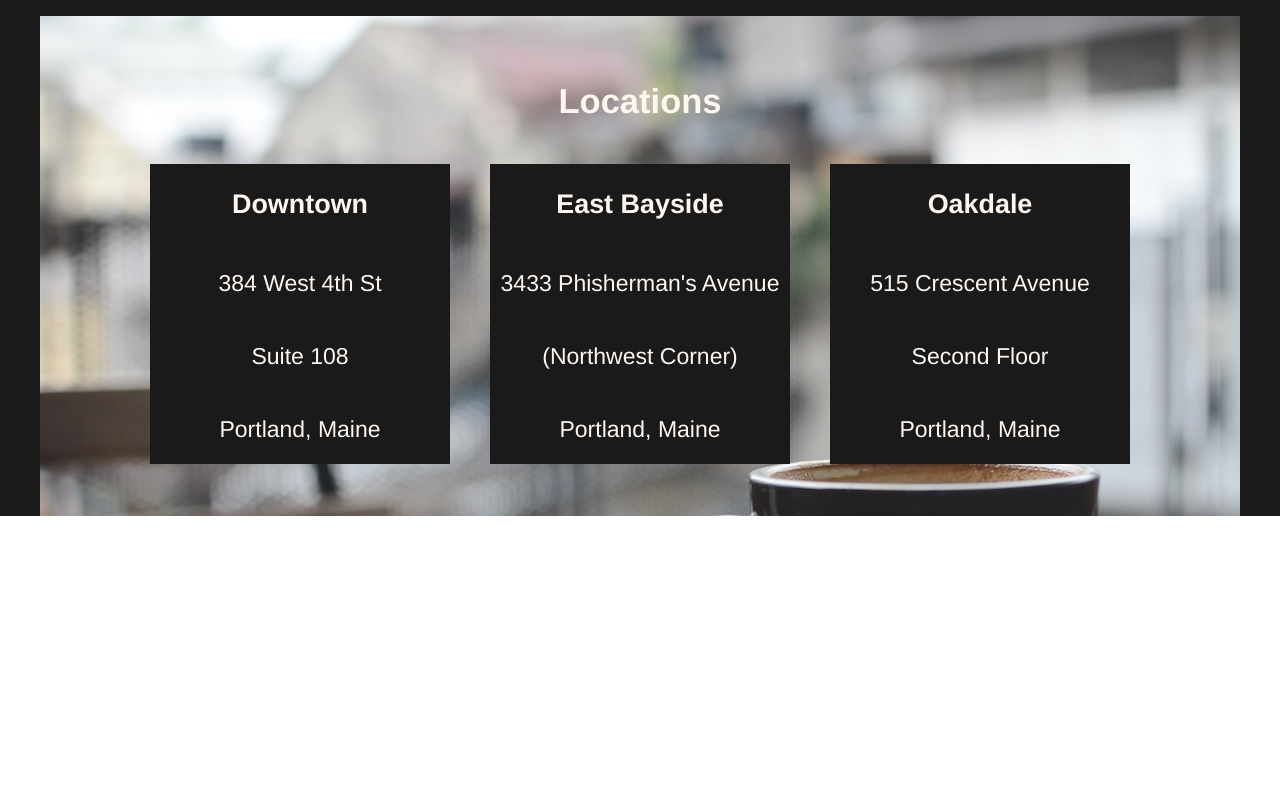
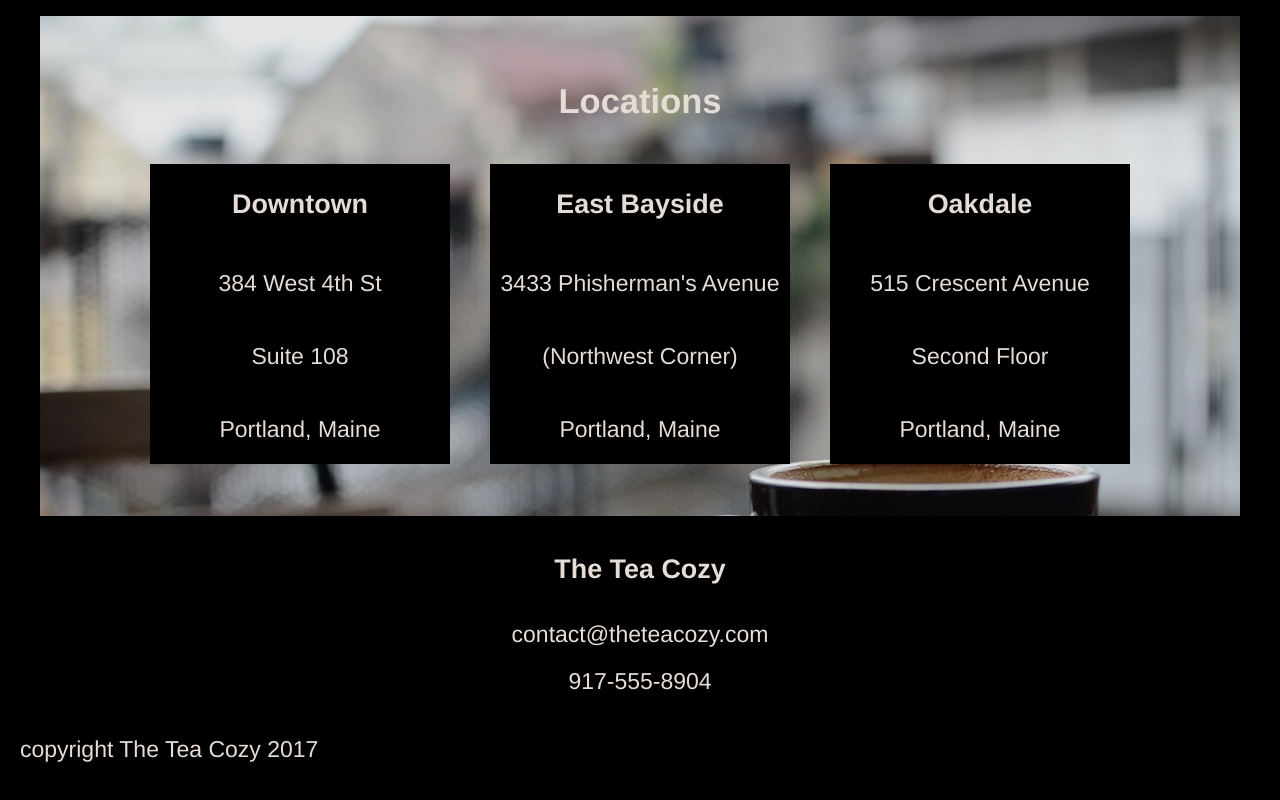
Before and after one commit to Mercurialproductions/Website_teacozy, a plain HTML site: page index.html in a window 1280 px wide. Shown: the part 1394-2194 px from the top of the page. Before the commit the page ends 1910 px from the top, so only its background shows below. Drawn offline with Linux system fonts and the light colour scheme.

Commit message:
added the footer

```diff
--- a/index.html
+++ b/index.html
@@ -100,6 +100,17 @@
 
 <!-- the footer area  -->
     <footer>
+      <div class="footer_container">
+        <div class="footer_contact">
+          <h3>The Tea Cozy</h3>
+          <p>contact@theteacozy.com</p>
+          <p>917-555-8904</p>
+        </div>
+      </div>
+      <div class="copywrite">
+        <span>copyright The Tea Cozy 2017</span>
+      </div>
+
     </footer>
 
   </body>
--- a/resources/CSS/index.css
+++ b/resources/CSS/index.css
@@ -1,6 +1,7 @@
 
 /*  stripping unintentional defualt values*/
 body {
+  background-color:black;
   margin: 0px;
   padding: 0px;
 }
@@ -186,3 +187,40 @@ body {
   justify-content: center;
   align-items:center;
 }
+
+/* footer */
+
+footer {
+  background:black;
+  width:100%;
+  font-family:"Helvetica";
+  font-size:23px;
+  color:seashell;
+  opacity: 0.9;
+}
+
+.footer_container {
+    height:200px;
+    display:flex;
+    flex-direction:column;
+    justify-content: center;
+    align-items: center;
+}
+
+.footer_contact {
+  display:flex;
+  flex-direction: column;
+  justify-content: center;
+  align-items: center;
+}
+
+.footer_contact p {
+  margin: 0;
+  padding:10px;
+}
+
+.copywrite {
+text-align:left;
+margin:20px;
+height:50px;
+}
```
